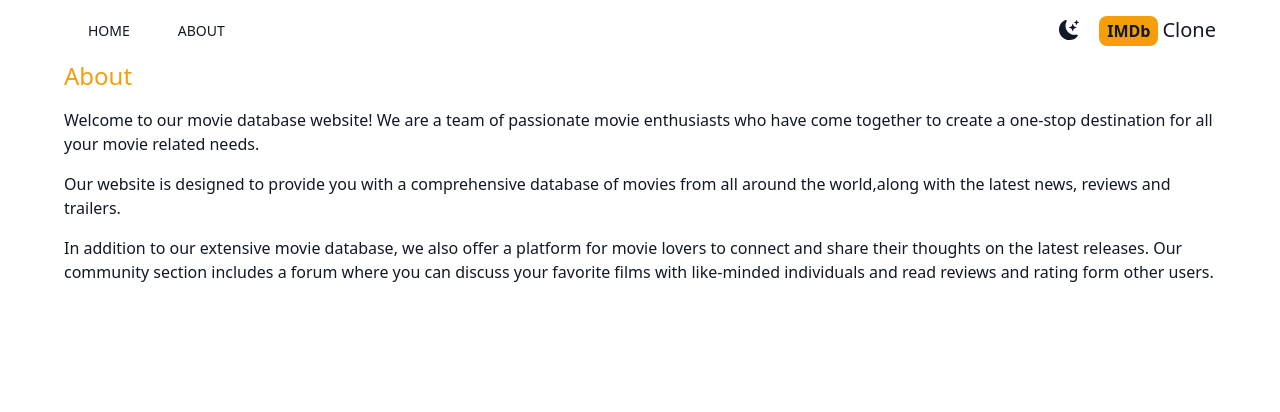
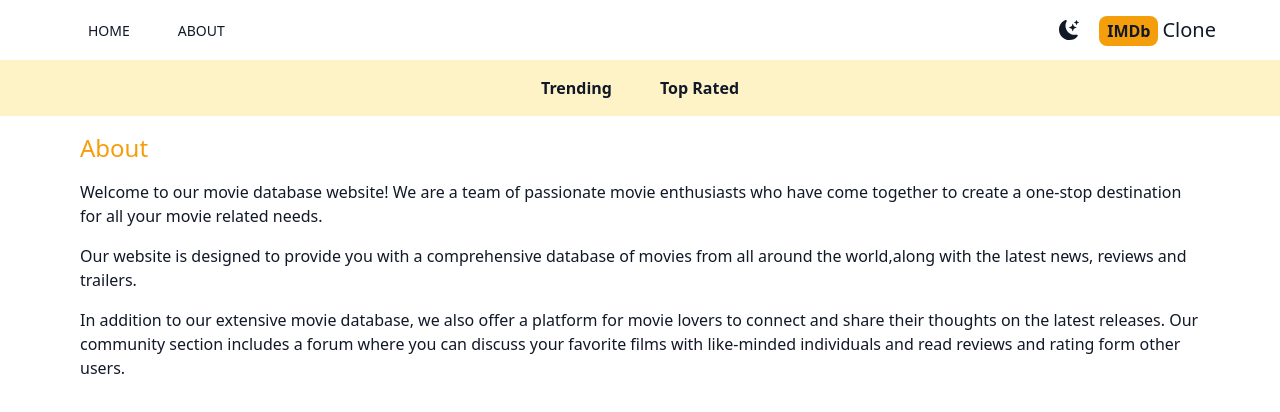
Before and after one commit to alokdubey02/imdb, a Next.js app: page /about in a window 1280 px wide. Shown: the top 412 px of the page. Built offline with nearby package versions, Linux system fonts and the light colour scheme.

Commit message:
create the navbar component (trending top rated)

```diff
--- a/src/app/about/page.jsx
+++ b/src/app/about/page.jsx
@@ -2,7 +2,7 @@
 
 export default function About() {
   return (
-    <div className='max-w-6xl mx-auto space-y-4'>
+    <div className='max-w-6xl mx-auto space-y-4 p-4'>
         <h1 className='text-2xl font-medium text-amber-500'>About</h1>
         <p>Welcome to our movie database website! We are a team of passionate movie enthusiasts who have come together to create a one-stop destination for all your movie related needs.</p>
         <p>
--- a/src/app/layout.js
+++ b/src/app/layout.js
@@ -1,4 +1,5 @@
 import Header from '@/components/Header'
+import Navbar from '@/components/Navbar'
 import './globals.css'
 import Providers from './Providers'
 
@@ -16,6 +17,7 @@
         {/* {header} */}
         <Header/>
         {/* {Navbar} */}
+        <Navbar/>
         {/* {Search box} */}
         {children}
 
--- /dev/null
+++ b/src/components/Navbar.jsx
@@ -0,0 +1,11 @@
+import React from 'react'
+import NavbarItem from './NavbarItem'
+
+export default function Navbar() {
+  return (
+    <div className='flex justify-center dark:bg-gray-600 bg-amber-100 lg:text-ls p-4'>
+        <NavbarItem title="Trending" param="fetchTrending"/>
+        <NavbarItem title="Top Rated" param="fetchTopRated"/>
+    </div>
+  )
+}
--- /dev/null
+++ b/src/components/NavbarItem.jsx
@@ -0,0 +1,18 @@
+"use client"
+import Link from 'next/link'
+import React from 'react';
+import {useSearchParams} from 'next/navigation'
+
+export default function NavbarItem({ title, param}) {
+    const searchParams =useSearchParams();
+    const genre = searchParams.get('genre');
+  return (
+    <div>
+        <Link className={`m-4 hover:text-amber-600 font-semibold p-2 ${
+            genre && genre === param && "underline underline-offset-8 decoration-4 decoration-amber-500 rounded-lg"
+        }`} href={`/?genre=${param}`}>
+            {title}
+        </Link>
+    </div>
+  )
+}
```
